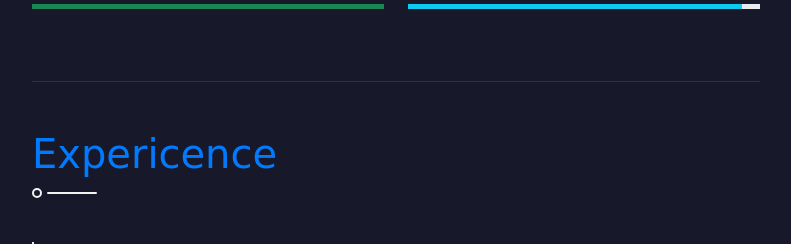
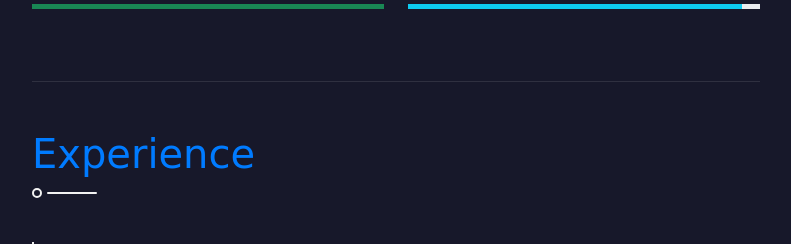
Before and after one commit to FadiAlAriqi/Fadi-Alariqi, a plain HTML site: page index.html in a window 1280 px wide. Shown: the part 1360-1604 px from the top of the page, without its empty margins (438-1229 px from the left). Drawn offline with nearby package versions, Linux system fonts and the light colour scheme.

Commit message:
Update index.html

```diff
--- a/index.html
+++ b/index.html
@@ -61,7 +61,7 @@
                         <a class="btn btn-secondary btn-square mx-1" href="https://github.com/FadiAlAriqi" target="_blank"><i class="fab fa-github"></i></a>
                     </div>
                     <div class="d-flex align-items-end justify-content-between border-top">
-                        <a href="files/Fadi Al-Ariqi - CV.pdf" class="btn w-50 border-end"  download="Fadi Al-Ariqi - CV.pdf">Download CV</a>
+                        <a href="files/Fadi Al-Ariqi - CV.pdf" class="btn w-50 border-end" download="Fadi Al-Ariqi - CV.pdf">Download CV</a>
                         <a href="tel:+967778535667" target="_blank" class="btn w-50 btn-scroll">Contact Me</a>
                     </div>
                 </div>
@@ -98,7 +98,7 @@
                         I’m Fadi Al-Ariqi, a dedicated, security-conscious Full-Stack Developer with expertise in both frontend and backend technologies. I specialize in building custom web systems, ERP solutions, and cross-platform applications, ensuring seamless system integration and robust performance. Passionate about cybersecurity, I apply secure coding practices and best-in-class API security to every project, delivering solutions that are reliable, efficient, and built to last.
                     </p>
 
-                    <!-- About Me Start -->
+                    <!-- Professional Summary Start -->
                     <section class="py-5 wow fadeInUp" data-wow-delay="0.1s">
                         <h1 class="title pb-3 mb-4">Professional Summary</h1>
                         <div class="border-start border-2 border-light pt-2 ps-4">
@@ -107,7 +107,7 @@
                             </div>
                         </div>
                     </section>
-                    <!-- About Me End -->
+                    <!-- Professional Summary End -->
 
                     <div class="row g-4">
                         <div class="col-md-4 col-lg-6 col-xl-4">
@@ -271,9 +271,9 @@
                 </section>
                 <!-- Skills End -->
 
-                <!-- Expericence Start -->
+                <!-- Experience Start -->
                 <section class="py-5 wow fadeInUp" data-wow-delay="0.1s">
-                    <h1 class="title pb-3 mb-5">Expericence</h1>
+                    <h1 class="title pb-3 mb-5">Experience</h1>
                     <div class="border-start border-2 border-light pt-2 ps-5">
                         <div class="position-relative mb-4">
                             <span class="bi bi-arrow-right fs-4 text-light position-absolute" style="top: -5px; left: -50px;"></span>
@@ -295,7 +295,7 @@
                         </div>
                     </div>
                 </section>
-                <!-- Expericence End -->
+                <!-- Experience End -->
 
                 <!-- Services Start -->
                 <section class="py-5 border-bottom wow fadeInUp" data-wow-delay="0.1s">
@@ -420,7 +420,7 @@
                 </section>
                 <!-- Portfolio End -->
 
-                <!-- Closing / Summary Start -->
+                <!-- Turning Vision into Reality Start -->
                 <section class="py-5 wow fadeInUp" data-wow-delay="0.1s">
                     <h1 class="title pb-3 mb-4">Turning Vision into Reality</h1>
                     <div class="border-start border-2 border-light pt-2 ps-5">
@@ -431,7 +431,7 @@
                         </div>
                     </div>
                 </section>
-                <!-- Closing / Summary End -->
+                <!-- Turning Vision into Reality End -->
 
                 <!-- Footer Start -->
                 <footer class="py-4 mt-5 border-top text-center wow fadeInUp" data-wow-delay="0.1s">
```
